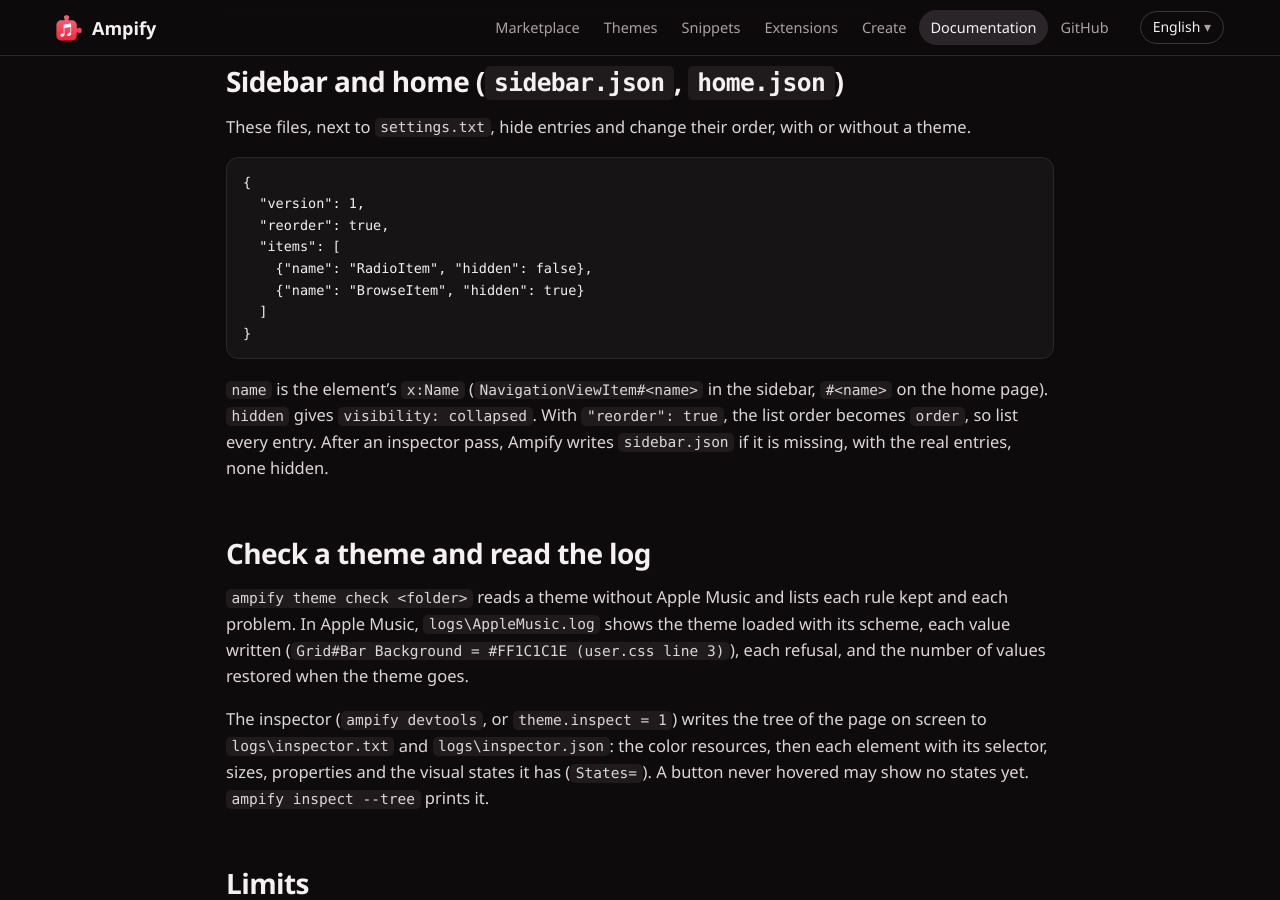
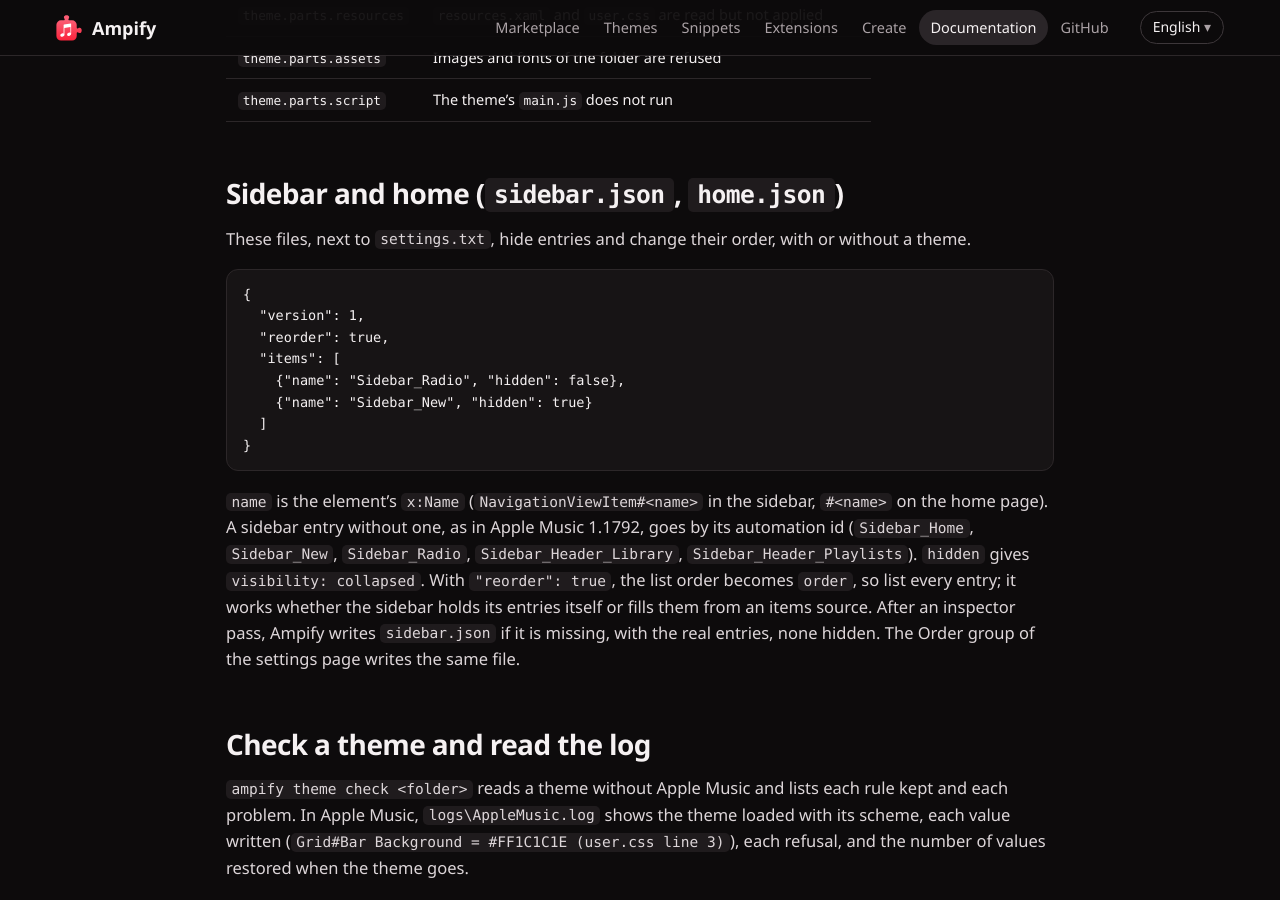
Before and after one commit to Shirowwww/ampify, a Jekyll site: the page built from docs/themes/format.md, in a window 1280 px wide and 900 px high, scrolled down 29766 px. Built offline with Jekyll 4.4.1, drawn with Linux system fonts in a browser that asks for light colours; our own code applies the rules of GitHub Pages for plain Markdown files; some of the changed text lies outside the part shown.

Commit message:
docs: document song scale, order and fill settings
The CLI reference lists apple.songRoom and apple.order.playbar and the
new full-screen values. The theme format describes --song-scale, the
lyrics examples on .lyrics-lines, and sidebar.json names taken from
Apple's automation ids.

````diff
--- a/docs/themes/format.md
+++ b/docs/themes/format.md
@@ -501,6 +501,7 @@ For a whole layout whose edges line up, import a ready-made one, then add your o
 | `--caption-room` | `40` | `bottom-bar`: the strip the panels leave at the top for the window's buttons |
 | `--sidebar-top` | `var(--caption-room)` | `bottom-bar`: where the sidebar starts. The back arrow and the folded menu button follow it |
 | `--song-width` | `560` | `bottom-bar`: width of the song (artwork, title, progress line), a clear space short of the buttons |
+| `--song-scale` | `1` | Set by Ampify from "Song on the playback bar" (`apple.songRoom`): 1.25 or 1.5. Both bar layouts multiply every song width above by it; a theme that lays its bar out itself can do the same |
 | `--song-width-medium`, `-folded`, `-narrow`, `-small` | `460`, `380`, `340`, `270` | The same in a window 1600, 1323, 1100 and 960 pixels wide (1323: the window's width, whether the sidebar is folded or not) or less |
 
 `@import url(ampify:bottom-bar);` works too, in a theme or in a snippet. Other `@import` targets (files, URLs) are ignored.
@@ -923,15 +924,18 @@ These files, next to `settings.txt`, hide entries and change their order, with o
   "version": 1,
   "reorder": true,
   "items": [
-    {"name": "RadioItem", "hidden": false},
-    {"name": "BrowseItem", "hidden": true}
+    {"name": "Sidebar_Radio", "hidden": false},
+    {"name": "Sidebar_New", "hidden": true}
   ]
 }
 ```
 
-`name` is the element's `x:Name` (`NavigationViewItem#<name>` in the sidebar, `#<name>` on the home page). `hidden`
-gives `visibility: collapsed`. With `"reorder": true`, the list order becomes `order`, so list every entry. After an
-inspector pass, Ampify writes `sidebar.json` if it is missing, with the real entries, none hidden.
+`name` is the element's `x:Name` (`NavigationViewItem#<name>` in the sidebar, `#<name>` on the home page). A sidebar
+entry without one, as in Apple Music 1.1792, goes by its automation id (`Sidebar_Home`, `Sidebar_New`,
+`Sidebar_Radio`, `Sidebar_Header_Library`, `Sidebar_Header_Playlists`). `hidden` gives `visibility: collapsed`. With
+`"reorder": true`, the list order becomes `order`, so list every entry; it works whether the sidebar holds its
+entries itself or fills them from an items source. After an inspector pass, Ampify writes `sidebar.json` if it is
+missing, with the real entries, none hidden. The Order group of the settings page writes the same file.
 
 ## Check a theme and read the log
 
````
Also changed, not shown: other parts of docs/themes/format.md (+3 -3 lines), docs/cli.md (+3 -1 lines).
